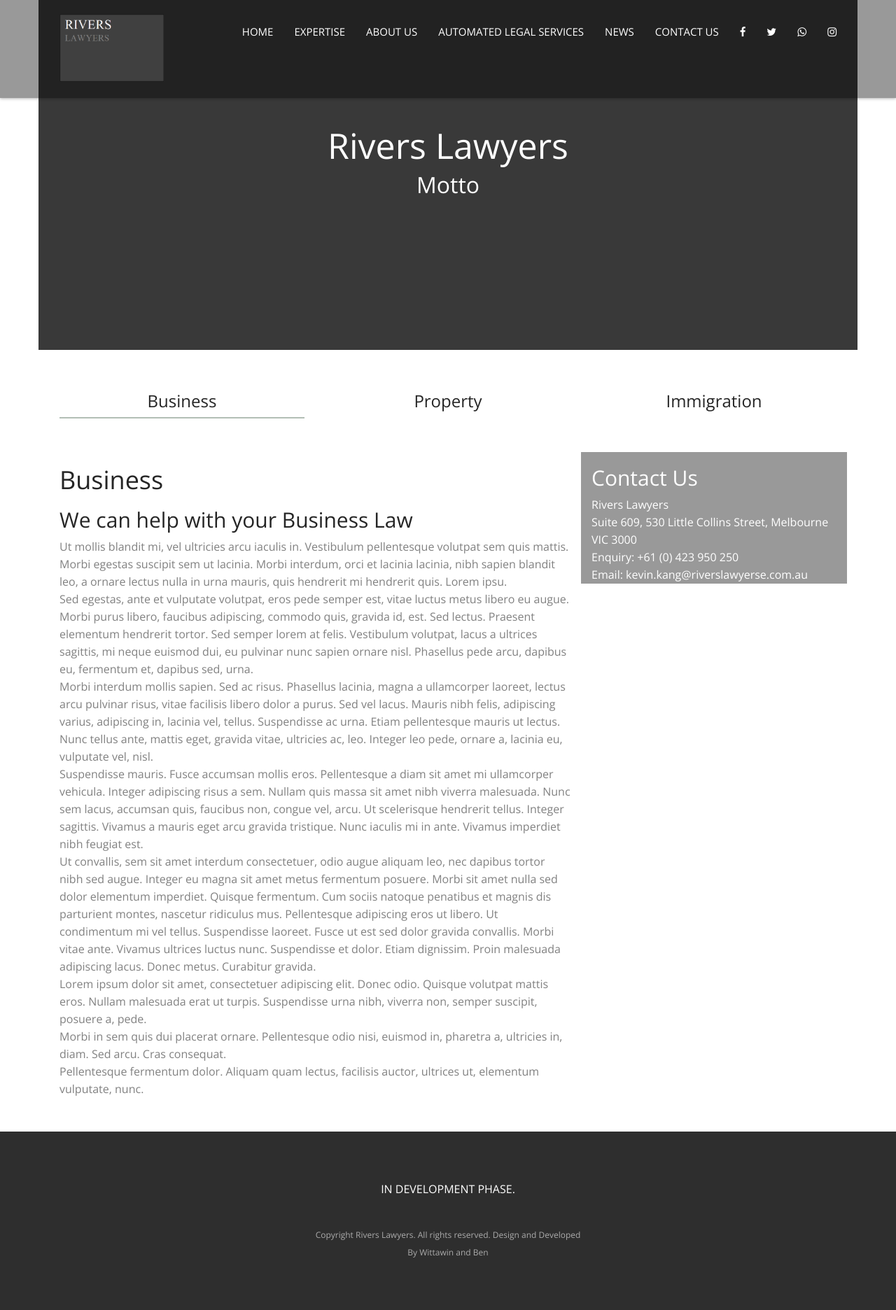
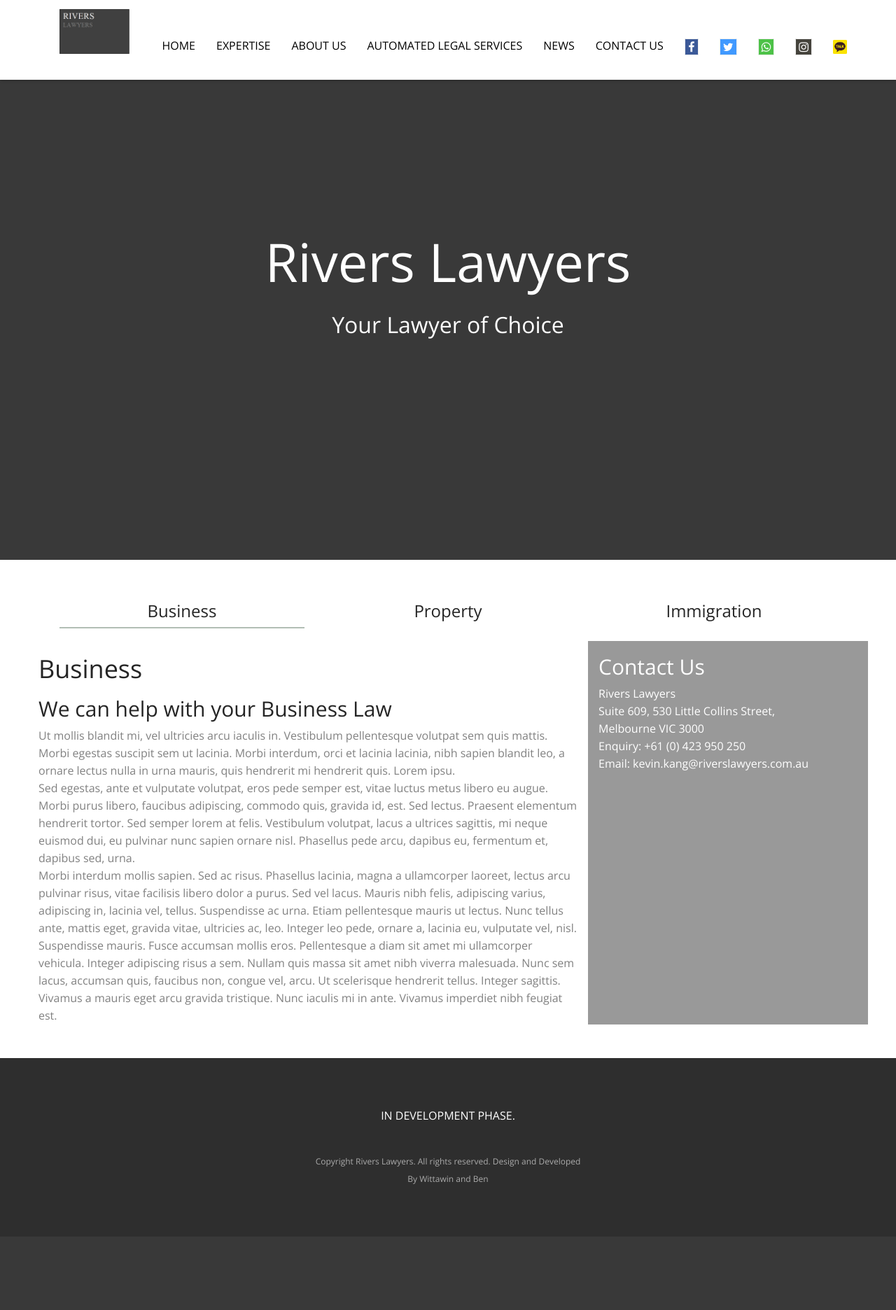
Before and after one commit to kr-wittawin/riverslawyer, a PHP site: page /expertise.html in a window 1280 px wide. Shown: the whole page at 70% size. After the commit the page ends 1692 px from the top, so only its background shows below. Run offline with PHP 8.4, Linux system fonts and the light colour scheme; some libraries are stand-ins or nearby versions.

Commit message:
ben_update

```diff
--- a/css/main.css
+++ b/css/main.css
@@ -189,9 +189,31 @@ main > section {
 /**
 /*BANNER CLASSES
 /* ==========================================*/
-.banner{height:500px; margin:0 auto; margin-bottom:40px; background-color: #393939; position:relative; text-align: center;}
-.banner h1{ padding:10px; margin-top: 15%; color:#ffffff;  font-size:50px; font-weight:normal; }
-.banner h2{ padding:10px; margin-top: -20px; color:#ffffff;  font-size:32px; font-weight:normal;}
+.banner{
+    height:800px;
+    padding:32px;
+    margin:0 auto;
+    margin-bottom:40px;
+    background-color: #393939;
+    position:relative;
+    text-align:center;
+}
+.banner h1{
+    display:block;
+    color:#fff;
+    font-size:76px;
+    position:relative;
+    top:280px;
+}
+.banner h2{
+    display:block;
+    padding:10px;
+    margin-top: 20px;
+    color:#fff;
+    font-size:32px;
+    position:relative;
+    top:280px;
+}
 /*-------------------------------------------------
 
 /**
@@ -273,9 +295,9 @@ main > section {
          -o-transition: all 0.8s ease 0s;
             transition: all 0.8s ease 0s;
 
-    background-color: rgba(0,0,0,.4);
+    background-color: white;
     box-shadow: 0 1px 4px rgba(0, 0, 0, 0.3);
-    padding: 5px 0;
+    padding: 20px 0;
 }
 
 #navigation.animated-header {
@@ -289,28 +311,64 @@ h1.navbar-brand {
     text-transform: uppercase;
 }
 
-.navbar-inverse .navbar-nav > li > a {
-    color: #fff;
-    font-size: 15px;
+.navbar-default .navbar-nav > li > a {
+    color: black;
     text-transform: uppercase;
+    text-align:right;
 }
 
-.navbar-inverse .navbar-nav > li > a:hover {
-    border-bottom: 2px solid #B2BEB5;
+.navbar-default .navbar-nav > li > a:hover {
+    border-bottom: 2px solid black;
 }
 .navbar-brand img {
     position:absolute;
-    top:20px;
-    width: 150px;
+    top:13px;
+    width: 100px;
     height:auto;
 }
 
 .navbar-fixed-top {
-    min-height: 140px;
+    min-height: 80px;
 }
 
 .navbar-fixed-top .navbar-collapse {
-    max-height: 140px;
+    max-height: 260px;
+    margin-top: 20px;
+}
+
+/*	Social Network
+/* ==========================================*/
+.fa-facebook {
+    background-color:#3b5998;
+    color:white;
+    min-width: 20px;
+    text-align: center;
+}
+.fa-twitter {
+    background-color:#4099FF;
+    color:white;
+    min-width: 20px;
+    text-align: center;
+}
+.fa-whatsapp {
+    background-color:#4dc247;
+    color:white;
+    min-width: 20px;
+    text-align: center;
+}
+.fa-instagram {
+    background-color:#45433c;
+    color:white;
+    min-width: 20px;
+    text-align: center;
+}
+/*control image size of png social network icon*/
+.nav>li>a>img {
+    max-width:20px;
+    text-align: center;
+}
+.footer-social img {
+    max-width:70px;
 }
 /*=================================================================
 	Home Slider
@@ -630,14 +688,16 @@ h1.navbar-brand {
     border-bottom: 2px solid #B2BEB5;
 }
 
-.contact-panel {
+.contact-panel h2, .contact-panel p {
+    color: white;
+}
+.service-panel {
     background-color: #999999;
-    min-height:100%;
-    height:100%;
+    margin:-30px;
 }
 
-.contact-panel h2, .contact-panel p {
-    color: white;
+.service-content {
+    background-color:white;
 }
 
 /*=================================================================
@@ -1130,12 +1190,12 @@ textarea.form-control {
     list-style: outside none none;
     margin: 25px 0;
     padding: 0;
-    text-align: center;
 }
 
 .footer-social ul li {
     display: inline-block;
     margin: 0 20px;
+    width:20%;
 }
 
 .footer-social ul li a {
--- a/expertise.html
+++ b/expertise.html
@@ -4,12 +4,14 @@
 <!--[if IE 7]>         <html lang="en" class="no-js lt-ie9 lt-ie8"> <![endif]-->
 <!--[if IE 8]>         <html lang="en" class="no-js lt-ie9"> <![endif]-->
 <!--[if gt IE 8]><!--> <html lang="en" class="no-js"> <!--<![endif]-->
+<!DOCTYPE html>
     <head>
     	<!-- meta character set -->
         <meta charset="utf-8">
 		<!-- Always force latest IE rendering engine or request Chrome Frame -->
         <meta http-equiv="X-UA-Compatible" content="IE=edge,chrome=1">
         <title>Rivers Lawyers Services</title>
+
         <!-- Meta Description -->
         <meta name="description" content="Rivers Lawyers Services Page">
         <meta name="keywords" content="Rivers Lawyers Services, Business">
@@ -37,6 +39,9 @@
         <link rel="stylesheet" href="css/animate.css">
 		<!-- Main Stylesheet -->
         <link rel="stylesheet" href="css/main.css">
+
+        <!-- Modernizer Script for old Browsers -->
+        <script src="js/modernizr-2.6.2.min.js"></script>
     </head>
 
     <body id="body">
@@ -44,7 +49,7 @@
         <!--
         Fixed Navigation
         ==================================== -->
-        <header id="navigation" class="navbar-inverse navbar-fixed-top animated-header">
+        <header id="navigation" class="navbar-default navbar-fixed-top animated-header">
             <div class="container">
                 <div class="navbar-header">
                     <!-- responsive nav button -->
@@ -64,14 +69,17 @@
                 </div>
 
                 <!-- social media nav -->
+                <div class = "hidden-sm hidden-xs hidden-md visible-lg">
                 <nav class="collapse navbar-collapse navbar-right" role="navigation" >
-                    <ul id ="social media" class="nav navbar-nav">
-                        <li class="icon"><a href="http://www.facebook.com" role="button" target="_blank"><i class="fa fa-facebook"></i><span></span></a>
-                        <li class="icon"><a href="http://www.twitter.com" role="button" target="_blank"><i class="fa fa-twitter"></i><span></span></a>
-                        <li class="icon"><a href="http://www.whatsapp.com" role="button" target="_blank"><i class="fa fa-whatsapp"></i><span></span></a>
-                        <li class="icon"><a href="http://www.instagram.com" role="button" target="_blank"><i class="fa fa-instagram"></i><span></span></a>
+                    <ul id ="social-media" class="nav navbar-nav">
+                        <li class="icon"><a href="http://www.facebook.com" role="button" target="_blank"><i class="fa fa-facebook fa-border"></i><span></span></a>
+                        <li class="icon"><a href="http://www.twitter.com" role="button" target="_blank"><i class="fa fa-twitter fa-border"></i><span></span></a>
+                        <li class="icon"><a href="http://www.whatsapp.com" role="button" target="_blank"><i class="fa fa-whatsapp fa-border"></i><span></span></a>
+                        <li class="icon"><a href="http://www.instagram.com" role="button" target="_blank"><i class="fa fa-instagram fa-border"></i><span></span></a>
+                        <li class="icon"><a href="#" role="button" target="_blank"><img src = "img/kakaotalk.png" alt="kakaotalk"><span></span></a>
                     </ul>
                 </nav>
+                </div>
                 <!-- /social media nav -->
                 <!-- main nav -->
                 <nav class="collapse navbar-collapse navbar-right" id="nav-collapse" role="navigation" >
@@ -92,10 +100,11 @@
         End Fixed Navigation
         ==================================== -->
         <!---banner section-->
-        <div class="banner container">
+        <div class="jumbotron banner">
             <h1>Rivers Lawyers</h1>
-              <h2>Motto</h2>
+            <h2>Your Lawyer of Choice</h2>
         </div>
+
         <!--banner end-->
 
             <!--Collapsable Content Button--->
@@ -118,8 +127,9 @@
                 </div>
             </div><br><br>
             <!--content start--->
-            <div class="container services-panel tab-content">
-                <div class="col-md-8 col-sm-6 col-xs-12 tab-pane fade active in" id ="business-content">
+            <div class="container">
+                <div class = "row tab-content service-panel">
+                    <div class="col-md-8 col-sm-6 col-xs-12 tab-pane active service-content" id ="business-content">
                         <div class="content-title">
                           <h1>Business</h1>
                         </div>
@@ -129,13 +139,9 @@
                           <p>Sed egestas, ante et vulputate volutpat, eros pede semper est, vitae luctus metus libero eu augue. Morbi purus libero, faucibus adipiscing, commodo quis, gravida id, est. Sed lectus. Praesent elementum hendrerit tortor. Sed semper lorem at felis. Vestibulum volutpat, lacus a ultrices sagittis, mi neque euismod dui, eu pulvinar nunc sapien ornare nisl. Phasellus pede arcu, dapibus eu, fermentum et, dapibus sed, urna.</p>
                           <p>Morbi interdum mollis sapien. Sed ac risus. Phasellus lacinia, magna a ullamcorper laoreet, lectus arcu pulvinar risus, vitae facilisis libero dolor a purus. Sed vel lacus. Mauris nibh felis, adipiscing varius, adipiscing in, lacinia vel, tellus. Suspendisse ac urna. Etiam pellentesque mauris ut lectus. Nunc tellus ante, mattis eget, gravida vitae, ultricies ac, leo. Integer leo pede, ornare a, lacinia eu, vulputate vel, nisl.</p>
                           <p>Suspendisse mauris. Fusce accumsan mollis eros. Pellentesque a diam sit amet mi ullamcorper vehicula. Integer adipiscing risus a sem. Nullam quis massa sit amet nibh viverra malesuada. Nunc sem lacus, accumsan quis, faucibus non, congue vel, arcu. Ut scelerisque hendrerit tellus. Integer sagittis. Vivamus a mauris eget arcu gravida tristique. Nunc iaculis mi in ante. Vivamus imperdiet nibh feugiat est.</p>
-                      <p>Ut convallis, sem sit amet interdum consectetuer, odio augue aliquam leo, nec dapibus tortor nibh sed augue. Integer eu magna sit amet metus fermentum posuere. Morbi sit amet nulla sed dolor elementum imperdiet. Quisque fermentum. Cum sociis natoque penatibus et magnis dis parturient montes, nascetur ridiculus mus. Pellentesque adipiscing eros ut libero. Ut condimentum mi vel tellus. Suspendisse laoreet. Fusce ut est sed dolor gravida convallis. Morbi vitae ante. Vivamus ultrices luctus nunc. Suspendisse et dolor. Etiam dignissim. Proin malesuada adipiscing lacus. Donec metus. Curabitur gravida.</p>
-                      <p>Lorem ipsum dolor sit amet, consectetuer adipiscing elit. Donec odio. Quisque volutpat mattis eros. Nullam malesuada erat ut turpis. Suspendisse urna nibh, viverra non, semper suscipit, posuere a, pede.</p>
-                      <p>Morbi in sem quis dui placerat ornare. Pellentesque odio nisi, euismod in, pharetra a, ultricies in, diam. Sed arcu. Cras consequat.</p>
-                      <p>Pellentesque fermentum dolor. Aliquam quam lectus, facilisis auctor, ultrices ut, elementum vulputate, nunc.</p>
                         </div>
                     </div>
-                <div class="col-md-8 col-sm-6 col-xs-12 tab-pane fade in" id ="property-content">
+                    <div class="col-md-8 col-sm-6 col-xs-12 tab-pane service-content" id ="property-content">
                         <div class="content-title">
                           <h1>Property</h1>
                         </div>
@@ -151,7 +157,7 @@
                           <p>Pellentesque fermentum dolor. Aliquam quam lectus, facilisis auctor, ultrices ut, elementum vulputate, nunc.</p>
                         </div>
                     </div>
-                <div class="col-md-8 col-sm-6 col-xs-12 tab-pane fade in" id ="immigration-content">
+                    <div class="col-md-8 col-sm-6 col-xs-12 tab-pane service-content" id ="immigration-content">
                         <div class="content-title">
                           <h1>Immigration </h1>
                         </div>
@@ -174,13 +180,14 @@
                         </div>
                         <div class="contact-panel-content">
                           <P> Rivers Lawyers</P>
-                      <P> Suite 609, 530 Little Collins Street, Melbourne VIC 3000</P>
+                          <P> Suite 609, 530 Little Collins Street,</br> Melbourne VIC 3000</P>
                           <P> Enquiry: +61 (0) 423 950 250</P>
-                      <P> Email: kevin.kang@riverslawyerse.com.au<P>
+                          <P> Email: kevin.kang@riverslawyers.com.au<P>
                         </div>
                     </aside>
-
-            </div><br><br>
+                </div>
+            </div>
+                <br><br>
             <!--content end--->
         <!-- end Service section -->
 
--- a/js/main.js
+++ b/js/main.js
@@ -111,15 +111,16 @@ $(document).ready(function(){
 		}
 	});
 
-    $(window).scroll(function () {
-        if ($(window).scrollTop() > 400) {
-            $(".navbar-brand a").css("color","#fff");
-            $("#navigation").removeClass("animated-header");
-        } else {
-            $(".navbar-brand a").css("color","inherit");
-            $("#navigation").addClass("animated-header");
-        }
-    });
+    //$(window).scroll(function () {
+    //    if ($(window).scrollTop() > 400) {
+    //        $(".navbar-brand a").css("color","#fff");
+    //        $("#navigation").removeClass("animated-header");
+    //    } else {
+    //        $(".navbar-brand a").css("color","inherit");
+    //        $("#navigation").addClass("animated-header");
+    //    }
+    //});
+
 
 	/* ========================================================================= */
 	/*	Fix Slider Height
```
Also changed, not shown: index.html (+32 -31 lines), css/font-awesome.min.css, img/fb.png (deleted), img/kakaotalk.png (added). Lines whose indentation alone changed are shown as unchanged.
